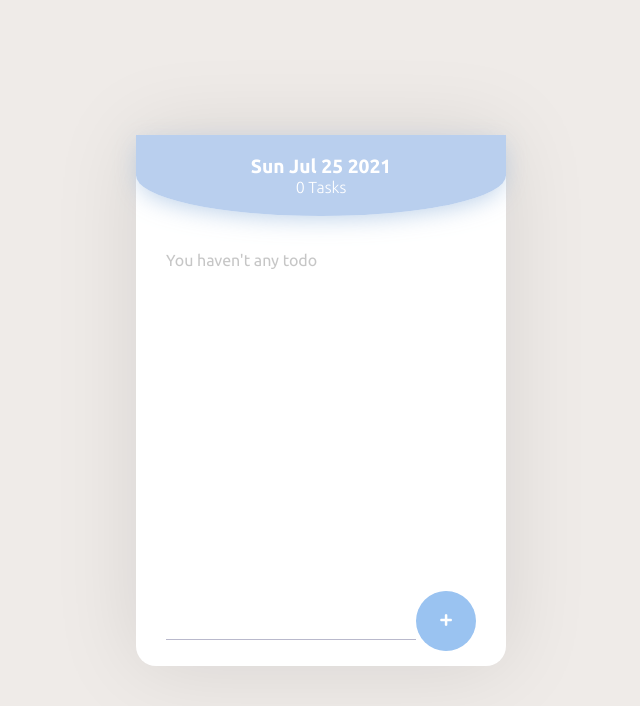
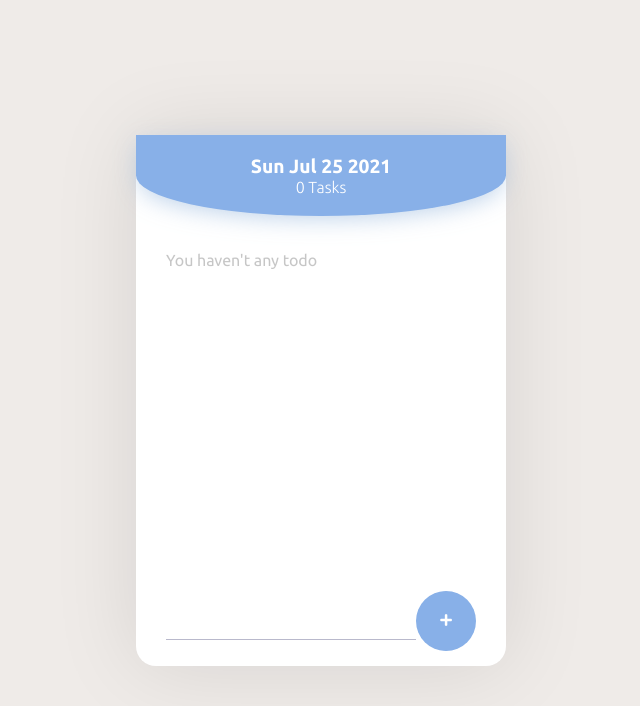
Before and after one commit to Jisan-mia/ptcCrud, a React (Create React App) app: page / in a window 1280 px wide. Shown: the top 706 px of the page, without its empty margins (319-959 px from the left). Built offline with nearby package versions, Linux system fonts and the light colour scheme.

Commit message:
color sharpness increased

```diff
--- a/src/Scss/abstracts/_variables.scss
+++ b/src/Scss/abstracts/_variables.scss
@@ -1,6 +1,6 @@
 // colors
 $bgPrimary: #efebe8;
-$bgButton: #9ac3f1;
+$bgButton: #88b0e8;
 $whiteColor: #fff;
 $blueColor: #a9c4e2;
 
--- a/src/Scss/components/_addTodo.scss
+++ b/src/Scss/components/_addTodo.scss
@@ -28,9 +28,13 @@ form {
 		border-radius: 50%;
 		padding: 30px;
 		cursor: pointer;
+		transition: background-color 0.2s ease-in-out;
 		@include responsive(375px) {
 			padding: 26px;
 		}
 		@include flexCenter;
+		&:hover {
+			background-color: #7facecd0;
+		}
 	}
 }
--- a/src/Scss/components/_header.scss
+++ b/src/Scss/components/_header.scss
@@ -1,6 +1,6 @@
 .header {
 	// flex-grow: 1;
-	background-color: #9fbde8ba;
+	background-color: #88b0e8;
 	box-shadow: 0px 6px 23px -4px rgba(165, 193, 225, 0.747);
 	border-radius: 0% 0% 64% 64%;
 	margin-bottom: 20px;
```
